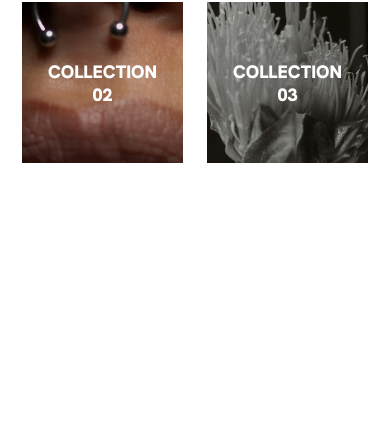
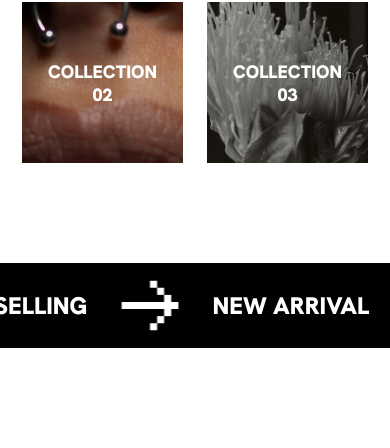
Before and after one commit to jiratchaya-k/plaimanas-practical-test, a plain HTML site: page index.html in a window 390 px wide. Shown: the part 2078-2526 px from the top of the page. Before the commit the page ends 2341 px from the top, so only its background shows below. Drawn offline with nearby package versions, Linux system fonts and the light colour scheme.

Commit message:
feat: 🎸 auto scrolling test responsive

```diff
--- a/css/scrolling-text.css
+++ b/css/scrolling-text.css
@@ -32,3 +32,13 @@
 .scrolling-text-item.arrow-right:last-child {
   padding-left: 95px;
 }
+
+/* Mobile */
+@media screen and (max-width: 768px) {
+  .scrolling-text-wrapper {
+    gap: 20px;
+  }
+  .scrolling-text-item {
+    font-size: 24px;
+  }
+}
--- a/index.html
+++ b/index.html
@@ -204,7 +204,7 @@
       </section>
 
       <!-- Auto Scrolling Text -->
-      <!-- <section>
+      <section>
         <div class="scrolling-text-container">
           <div class="scrolling-text-wrapper">
             <span class="scrolling-text-item header-font">NEW ARRIVAL</span>
@@ -269,7 +269,7 @@
             />
           </div>
         </div>
-      </section> -->
+      </section>
 
       <!-- Services -->
       <!-- <section>
--- a/js/auto-scrolling.js
+++ b/js/auto-scrolling.js
@@ -1,9 +1,10 @@
 document.fonts.ready.then(() => {
   gsap.utils.toArray(".scrolling-text-wrapper").forEach((line) => {
     const items = line.querySelectorAll(".scrolling-text-item");
+    const speed = window.innerWidth <= 768 ? 0.6 : 1;
 
     horizontalLoop(items, {
-      speed: 2,
+      speed,
       repeat: -1,
     });
   });
```
